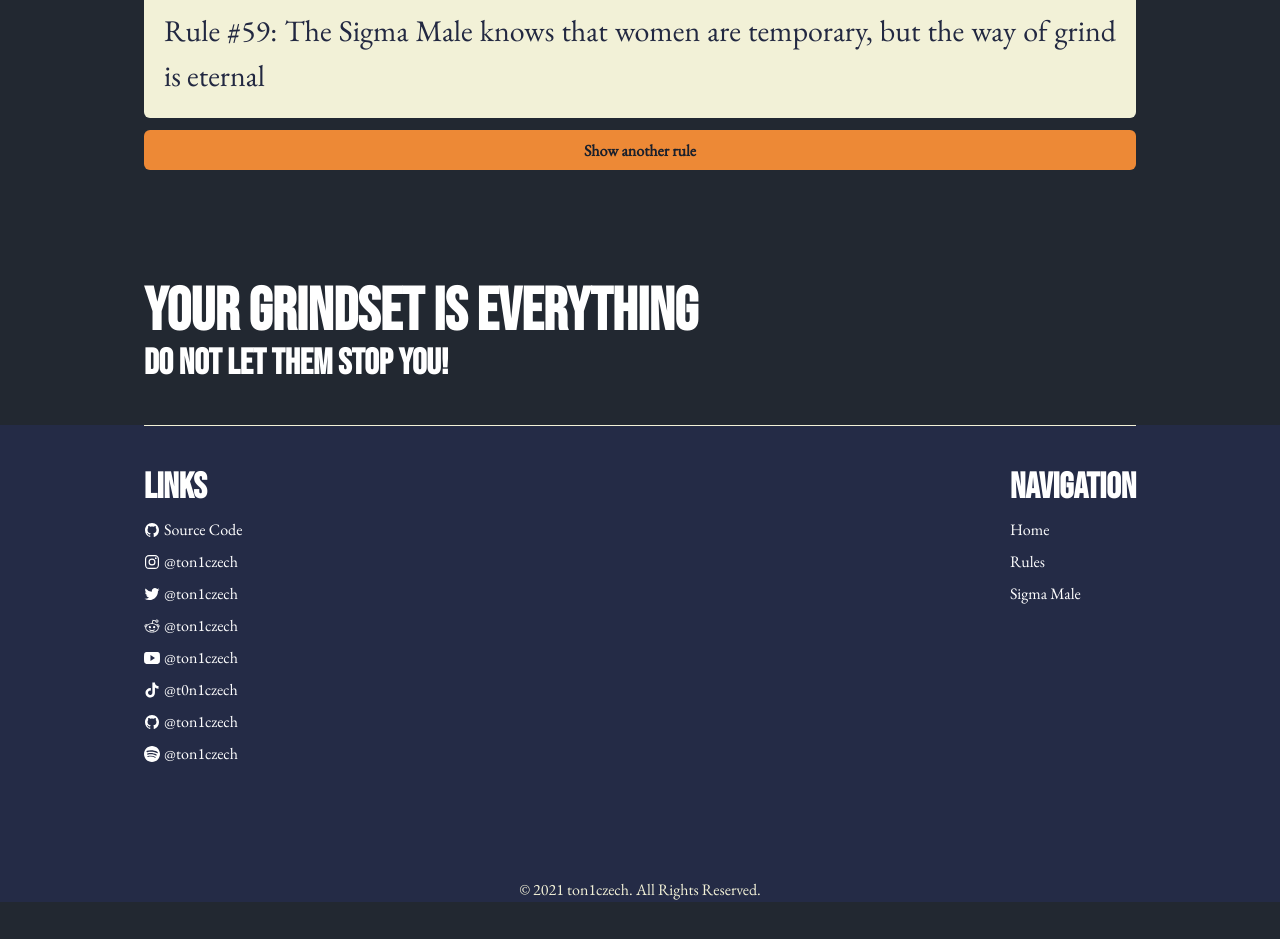
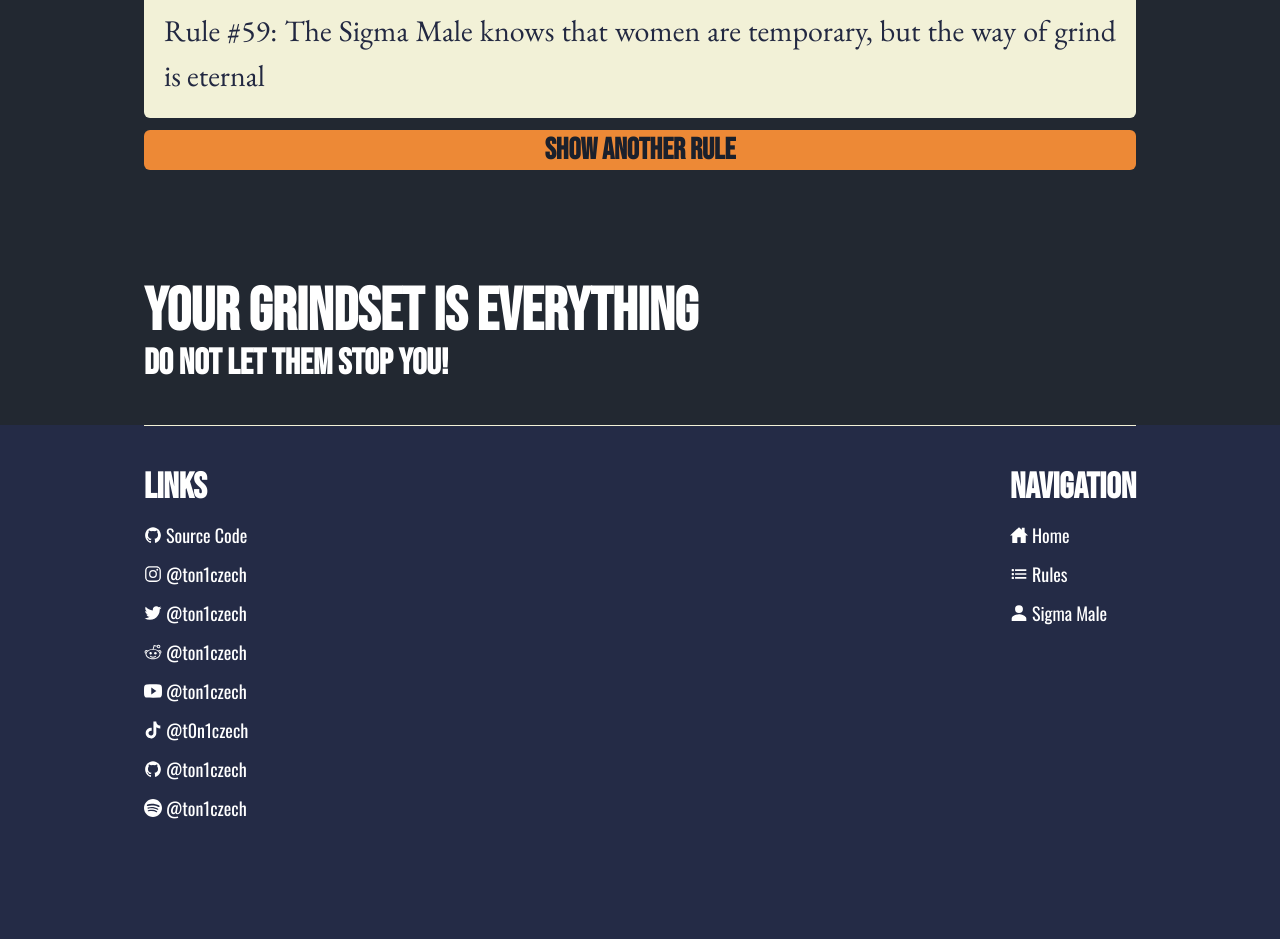
Before and after one commit to ton1czech/sigma-rules, a Next.js app: page / in a window 1280 px wide. Shown: the part 400-1339 px from the top of the page. Before the commit the page ends 1302 px from the top, so only its background shows below. Built offline with nearby package versions, Linux system fonts and the light colour scheme.

Commit message:
👌IMPROVE: typography

```diff
--- a/components/Footer.js
+++ b/components/Footer.js
@@ -7,6 +7,9 @@ import {
   IoLogoTiktok,
   IoLogoReddit,
   IoLogoYoutube,
+  IoHomeSharp,
+  IoListSharp,
+  IoPersonSharp,
 } from 'react-icons/io5'
 import { ImSpotify } from 'react-icons/im'
 
@@ -15,8 +18,8 @@ export default function Footer() {
     <Box background={useColorModeValue('secondaryDark', 'secondaryLight')}>
       <Container maxW='container.lg'>
         <Box mt={10} pt={10} borderTop='1px' borderTopColor={useColorModeValue('mainLight', 'mainDark')}>
-          <HStack alignItems='flex-start' justifyContent='space-between'>
-            <VStack align='left'>
+          <HStack alignItems='flex-start' justifyContent='space-between' fontFamily='link' fontSize='lg'>
+            <VStack align='left' spacing={3}>
               <Heading textAlign='left'>Links</Heading>
               <Link href='http://github.com/ton1czech/sigma-rules' display='flex' alignItems='center' isExternal>
                 <Icon mr={1} as={IoLogoGithub} />
@@ -62,20 +65,36 @@ export default function Footer() {
                 @ton1czech
               </Link>
             </VStack>
-            <VStack align='left'>
+            <VStack align='left' spacing={3}>
               <Heading>Navigation</Heading>
               <NextLink href='/'>
-                <Link>Home</Link>
+                <Link display='flex' alignItems='center'>
+                  <Icon mr={1} as={IoHomeSharp} />
+                  Home
+                </Link>
               </NextLink>
               <NextLink href='/rules'>
-                <Link>Rules</Link>
+                <Link display='flex' alignItems='center'>
+                  <Icon mr={1} as={IoListSharp} />
+                  Rules
+                </Link>
               </NextLink>
               <NextLink href='/sigma-male'>
-                <Link>Sigma Male</Link>
+                <Link display='flex' alignItems='center'>
+                  <Icon mr={1} as={IoPersonSharp} />
+                  Sigma Male
+                </Link>
               </NextLink>
             </VStack>
           </HStack>
-          <Text mt={28} textAlign='center' color={useColorModeValue('mainLight', 'mainDark')}>
+          <Text
+            mt={28}
+            pb={16}
+            textAlign='center'
+            color={useColorModeValue('mainLight', 'mainDark')}
+            fontSize='xl'
+            fontFamily='link'
+          >
             &copy; {new Date().getFullYear()} ton1czech. All Rights Reserved.
           </Text>
         </Box>
--- a/components/Header.js
+++ b/components/Header.js
@@ -17,13 +17,13 @@ export default function Header() {
           borderBottomColor={useColorModeValue('mainLight', 'mainDark')}
         >
           <NextLink href='/'>
-            <Link display='inline-flex' alignItems='center' fontSize='5xl' fontFamily='heading'>
+            <Link fontSize='5xl' fontFamily='heading'>
               <Icon as={ImSigma} w={9} h={9} color={useColorModeValue('orange.400', 'purple.500')} mr={2} />
               Rules
             </Link>
           </NextLink>
 
-          <HStack alignItems='center'>
+          <HStack alignItems='center' fontFamily='link' spacing={5} fontSize='lg'>
             <NextLink href='/rules'>
               <Link>Rules</Link>
             </NextLink>
--- a/pages/index.js
+++ b/pages/index.js
@@ -38,6 +38,8 @@ export default function Home() {
           _hover={{ bg: useColorModeValue('orange.500', 'purple.600') }}
           _active={{ bg: useColorModeValue('orange.600', 'purple.700') }}
           w='full'
+          fontSize='3xl'
+          fontFamily='heading'
         >
           Show another rule
         </Button>
```
